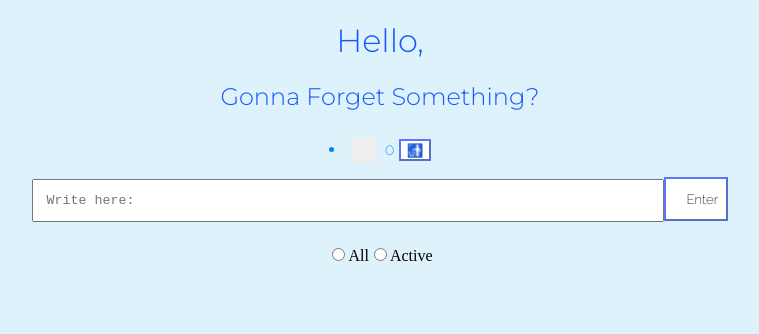
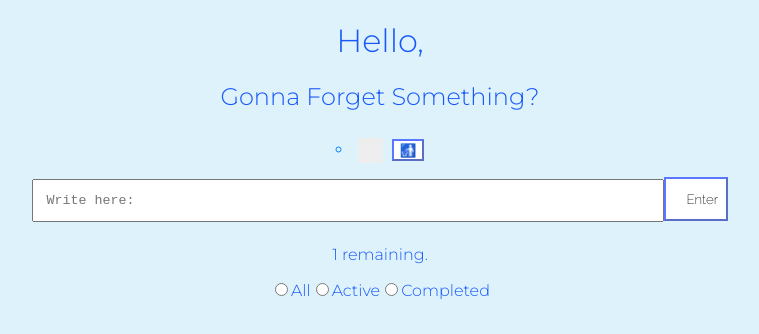
Before and after one commit to kasloww/todo, a Vue app: page / in a window 1280 px wide. Both pictures are taken after a click on the button "Enter". Shown: the top 334 px of the page, without its empty margins (260-1019 px from the left). Built offline with nearby package versions, Linux system fonts and the light colour scheme.

Commit message:
added complete function

```diff
--- a/src/App.vue
+++ b/src/App.vue
@@ -20,14 +20,20 @@ function getout (index) {
 function todoFilter (todo) {
   if (filter.value == 'active') {
     return todo.complete == false
+  } else if (filter.value == 'complete'){
+    return todo.complete == true
   } else {
     return true
   }
 }
+
+function activeFilter (todo) {
+  return todo.complete == false
+}
+
 watch(todos, function(value) {
   window.localStorage.setItem('todos', JSON.stringify(value))
 }, {deep: true})
-
 </script>
 
 <template>
@@ -40,7 +46,6 @@ watch(todos, function(value) {
     <input type="checkbox" checked="checked" v-model="todo.complete">
     <span class="checkmark"></span>
     </label>
-    {{ index }}
     {{todo.text}}
     <button @click="getout(index)">🚮</button>
   </li>
@@ -48,10 +53,16 @@ watch(todos, function(value) {
   <input v-model="newtodos" @keydown.enter="clicke" placeholder="Write here:" class="wherewetype">
   <button @click="clicke" class="enteronly">Enter</button>
   <p></p>
+
+  <div v-if="todos.length > 0">
+    <p> {{ todos.filter(activeFilter).length }} remaining.</p>
   <input name="filter" type="radio" value="all" v-model="filter">
   <label>All</label>
   <input name="filter" type="radio" value="active" v-model="filter">
   <label>Active</label>
+  <input name="filter" type="radio" value="complete" v-model="filter">
+  <label>Completed</label>
+</div>
 </div>
 </template>
 
@@ -76,6 +87,10 @@ h2 {
   font-weight: 200;
   color:rgb(24, 88, 249)
 }
+p {
+  font-family:'Montserrat', sans-serif;
+  color:rgb(24, 88, 249)
+}
 button {
     background-color:rgb(255, 255, 255);
     cursor: pointer;
@@ -84,9 +99,16 @@ button {
     margin: 8px 0;
     box-sizing: border-box;
 }
+
 li {
   font-family: 'Raleway', sans-serif;
   color:rgb(0, 132, 255);
+  list-style-type: circle;
+}
+label {
+  font-family: 'Montserrat', sans-serif;
+  font-weight: 300;
+  color:rgb(24, 88, 249)
 }
 .wherewetype {
   font-family: monospace;
```
